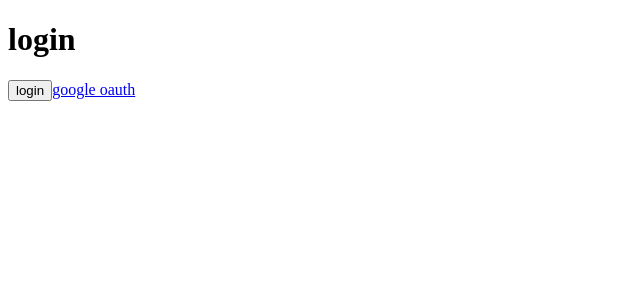
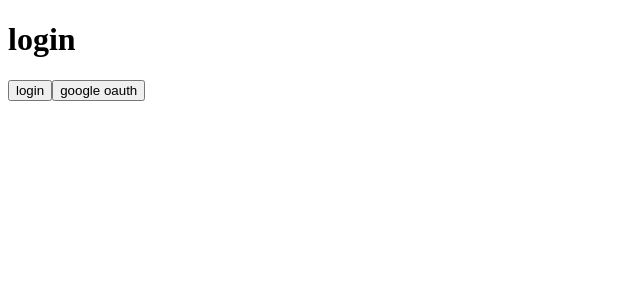
Before and after one commit to dev2820/new-blog-web-prototype, a Next.js app: page /login in a window 1280 px wide. Shown: the top 300 px of the page, without its empty margins (0-640 px from the left). Built offline with nearby package versions, Linux system fonts and the light colour scheme.

Commit message:
fix/ change routing from href to location assign

```diff
--- a/src/pages/login.tsx
+++ b/src/pages/login.tsx
@@ -6,7 +6,9 @@ import { newBlogAPI } from "@/utils/new-blog";
 export default function LoginPage() {
   const router = useRouter();
   const { isAuthenticated, requestLogin } = useUser();
-
+  const handleGoogleLogin = () => {
+    window.location.assign("api/auth/google");
+  };
   useEffect(() => {
     if (isAuthenticated) {
       router.push("/");
@@ -17,7 +19,7 @@ export default function LoginPage() {
     <>
       <h1>login</h1>
       <button onClick={requestLogin}>login</button>
-      <a href="/auth/google">google oauth</a>
+      <button onClick={handleGoogleLogin}>google oauth</button>
     </>
   );
 }
```
